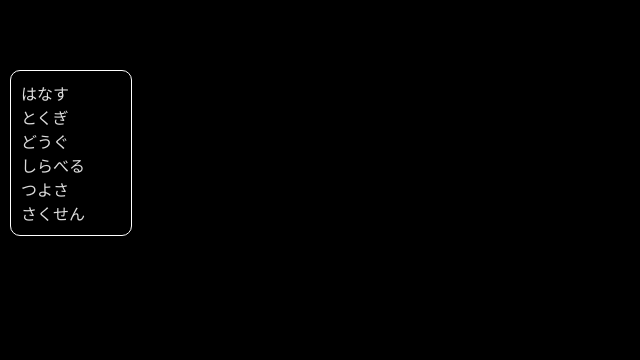
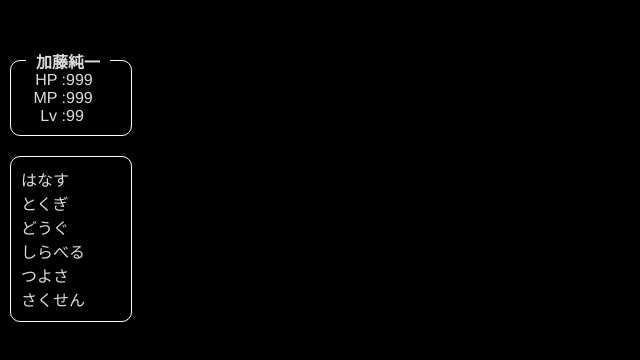
Before and after one commit to naoto67/portfolio, a Vue app: page / in a window 1280 px wide. Shown: the top 360 px of the page, without its empty margins (0-640 px from the left). Built offline with nearby package versions, Linux system fonts and the light colour scheme.

Commit message:
add status component.

```diff
--- a/src/App.vue
+++ b/src/App.vue
@@ -1,29 +1,20 @@
 <template>
   <div id="app">
-    <CommandList :items="command_items"></CommandList>
+    <Status></Status>
+    <CommandList></CommandList>
   </div>
 </template>
 
 <script>
 import CommandList from './components/Commandlist.vue'
+import Status from './components/Status.vue'
 
 export default {
   name: 'App',
   components: {
-    CommandList
+    CommandList,
+    Status
   },
-  data() {
-    return {
-      command_items: [
-        { 'title': 'はなす', message: '話す相手がいません' },
-        { 'title': 'とくぎ' },
-        { 'title': 'どうぐ' },
-        { 'title': 'しらべる' },
-        { 'title': 'つよさ' },
-        { 'title': 'さくせん'}
-      ]
-    }
-  }
 }
 </script>
 
@@ -52,6 +43,9 @@ body{
   background: #000;
   font-size: 1.0em;
 }
+ul {
+  list-style: none;
+}
 #app {
   font-family: 'Avenir', Helvetica, Arial, sans-serif;
   -webkit-font-smoothing: antialiased;
--- a/src/components/CommandList.vue
+++ b/src/components/CommandList.vue
@@ -2,7 +2,7 @@
   <div class="wrapper">
     <ul class="list">
       <li class="list__item"
-        v-for="item in items"
+        v-for="item in command_items"
         v-on:click="sample(item)">
         <span class="item_selected">▶︎</span>
         {{ item.title }}</li>
@@ -21,10 +21,17 @@ export default {
     Comment
   },
   name: 'list',
-  props: ['items'],
   data() {
     return {
-      message: ''
+      message: '',
+      command_items: [
+        { 'title': 'はなす', message: '話す相手がいません' },
+        { 'title': 'とくぎ' },
+        { 'title': 'どうぐ' },
+        { 'title': 'しらべる' },
+        { 'title': 'つよさ' },
+        { 'title': 'さくせん'}
+      ]
     }
   },
   methods: {
@@ -38,7 +45,6 @@ export default {
 <style lang="scss" scoped>
 .wrapper {
   display: flex;
-  position: sticky;
 }
 .list {
   width: 100px;
--- /dev/null
+++ b/src/components/Status.vue
@@ -0,0 +1,63 @@
+<template>
+  <div class="status">
+    <h4 class="status__name">{{ name }}</h4>
+    <ul>
+      <li class="status__item"
+        v-for="(value, key) in status">
+        <div class="item__label">{{ key }} :</div>
+        <div class="item__data">{{ value }}</div>
+      </li>
+    </ul>
+  </div>
+</template>
+
+<script>
+export default {
+  name: 'Status',
+  data() {
+    return {
+      name: '加藤純一',
+      status: {
+        HP: '999',
+        MP: '999',
+        Lv: '99'
+      }
+    }
+  }
+}
+</script>
+
+<style lang="scss" scoped>
+.status {
+  position: relative;
+  width: 100px;
+  border: 1px #fff solid;
+  border-radius: 10px;
+  background-color: #000;
+  padding: 10px;
+  margin: 10px;
+  list-style: none;
+  text-align: left;
+  &__item {
+    color: #ddd;
+    .item__label {
+      width: 45%;
+      display: inline-block;
+      text-align: right;
+    }
+    .item__data {
+      display: inline-block;
+      width: 45%;
+    }
+  }
+  &__name {
+    margin: 0 5px;
+    padding: 0 10px;
+    position: absolute;
+    color: #ddd;
+    top: 0;
+    transform: translateY(-50%);
+    background: #000;
+  }
+}
+</style>
```
